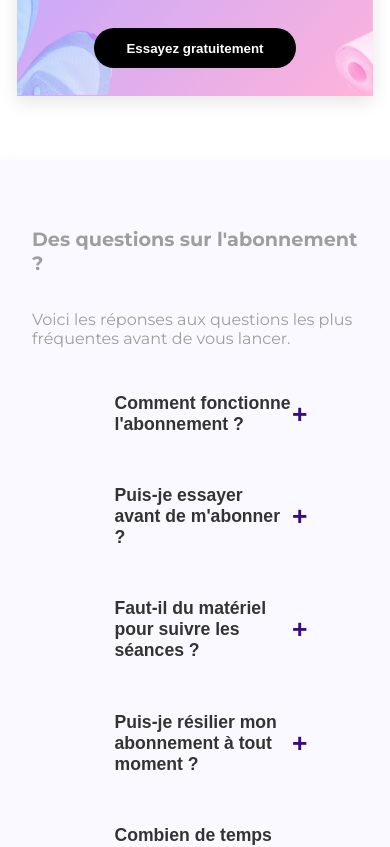
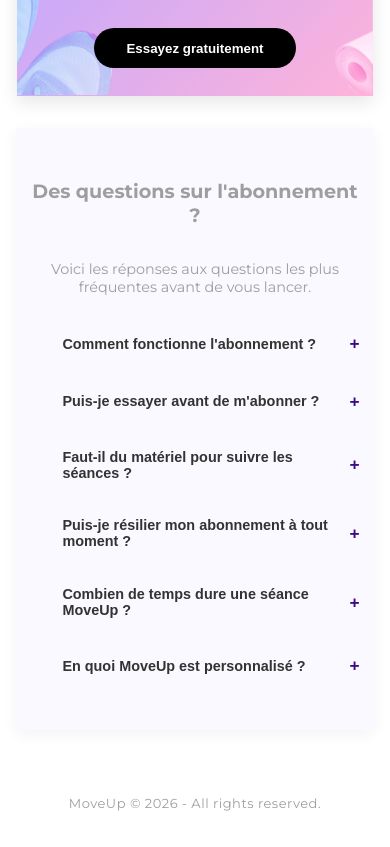
Before and after one commit to DevNexus59/MoveUp, a React (Vite) app in the folder client/: page /pages/Tarifs in a window 390 px wide. Shown: the part 1960-2807 px from the top of the page. Built offline with nearby package versions, Linux system fonts and the light colour scheme.

Commit message:
dark mode & responsive design for Faq component

```diff
--- a/client/src/components/FAQ.css
+++ b/client/src/components/FAQ.css
@@ -43,9 +43,14 @@
 }
 
 .faq-answer {
-  padding: 0 1.2em 1.2em;
+  margin: 0 0.9em;
+  padding: 1.2em 0.4em 1.2em 1.2em;
   color: var(--bg-font);
   animation: fadeIn 0.3s ease;
+}
+
+:root[data-theme="dark"] .faq-section {
+  background-color: var(--bg);
 }
 
 :root[data-theme="dark"] .faq-title {
@@ -56,6 +61,47 @@
   color: var(--linkv);
 }
 
+:root[data-theme="dark"] .faq-question {
+  color: var(--bg-font);
+}
+
+:root[data-theme="dark"] .faq-question:hover {
+  background-color: var(--card);
+}
+
 :root[data-theme="dark"] .faq-answer {
-  color: #333;
+  color: var(--bg-font);
 }
+
+@media (max-width: 780px) {
+  .faq-section {
+    padding: 2em 1em;
+    margin: 2em 1em;
+  }
+
+  .faq-title {
+    text-align: center;
+  }
+
+  .faq-presentation {
+    font-size: 0.9em;
+    text-align: center;
+  }
+
+  .faq-list {
+    width: 100%;
+  }
+
+  .faq-question {
+    font-size: 0.9em;
+    padding: 1em;
+  }
+
+  .faq-icon {
+    font-size: 1.2em;
+  }
+
+  .faq-answer {
+    padding: 1em;
+  }
+}
--- a/client/src/components/FreeTrial.css
+++ b/client/src/components/FreeTrial.css
@@ -50,6 +50,14 @@
   line-height: 1.4;
 }
 
+:root[data-theme="dark"] .free-trial-title {
+  color: var(--bg-font);
+}
+
+:root[data-theme="dark"] .free-trial-comment {
+  color: var(--bg-font);
+}
+
 @media (max-width: 768px) {
   .free-trial-section {
     max-width: 83%;
```
